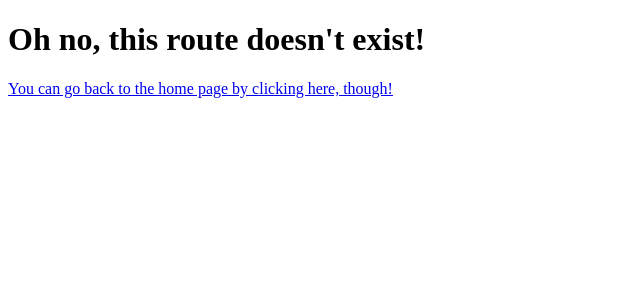
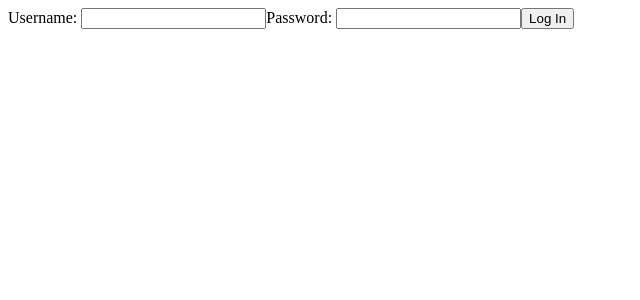
Before and after one commit to FlagonDragon/blog-api-frontend, a React (Vite) app: page /log-in in a window 1280 px wide. Shown: the top 300 px of the page, without its empty margins (0-640 px from the left). Built offline with nearby package versions, Linux system fonts and the light colour scheme.

Commit message:
add log-in page skeleton

```diff
--- /dev/null
+++ b/src/components/LogIn.jsx
@@ -0,0 +1,47 @@
+import { useState } from "react";
+
+function fetchToken(username, password) {
+
+    console.log('username: '+username);
+    console.log('password: '+password);
+
+};
+
+function LogIn() {
+      const [usernameValue, setUsernameValue] = useState("");
+      const [passwordValue, setpasswordValue] = useState("");
+
+
+    return(
+
+    <div>
+
+            <label>
+                Username: {' '}
+                <input
+                type="text"
+                value={usernameValue}
+                onChange={(e) => setUsernameValue(e.target.value)}/>
+            </label>
+
+            <label>
+                Password: {' '}
+                <input
+                type="text"
+                value={passwordValue}
+                onChange={(e) => setpasswordValue(e.target.value)}/>
+            </label>
+
+            <button
+                    type='submit'
+                    onClick={() => fetchToken(usernameValue, passwordValue)}
+                    >Log In
+            </button>
+
+    </div>
+
+    )
+
+}
+
+export default LogIn;
--- a/src/routes.jsx
+++ b/src/routes.jsx
@@ -3,6 +3,7 @@
 // import { Navigate } from "react-router";
 import Home from "./components/Home";
 import Posts from "./components/Posts";
+import LogIn from "./components/LogIn";
 import ErrorPage from "./components/ErrorPage";
 
 const routes = [
@@ -15,6 +16,11 @@ const routes = [
     path: "posts",
     element: <Posts />,
     errorElement: <ErrorPage />
+  },
+  {
+    path: "log-in",
+    element: <LogIn />,
+    errorElement: <ErrorPage />
   }
 ];
 
```
